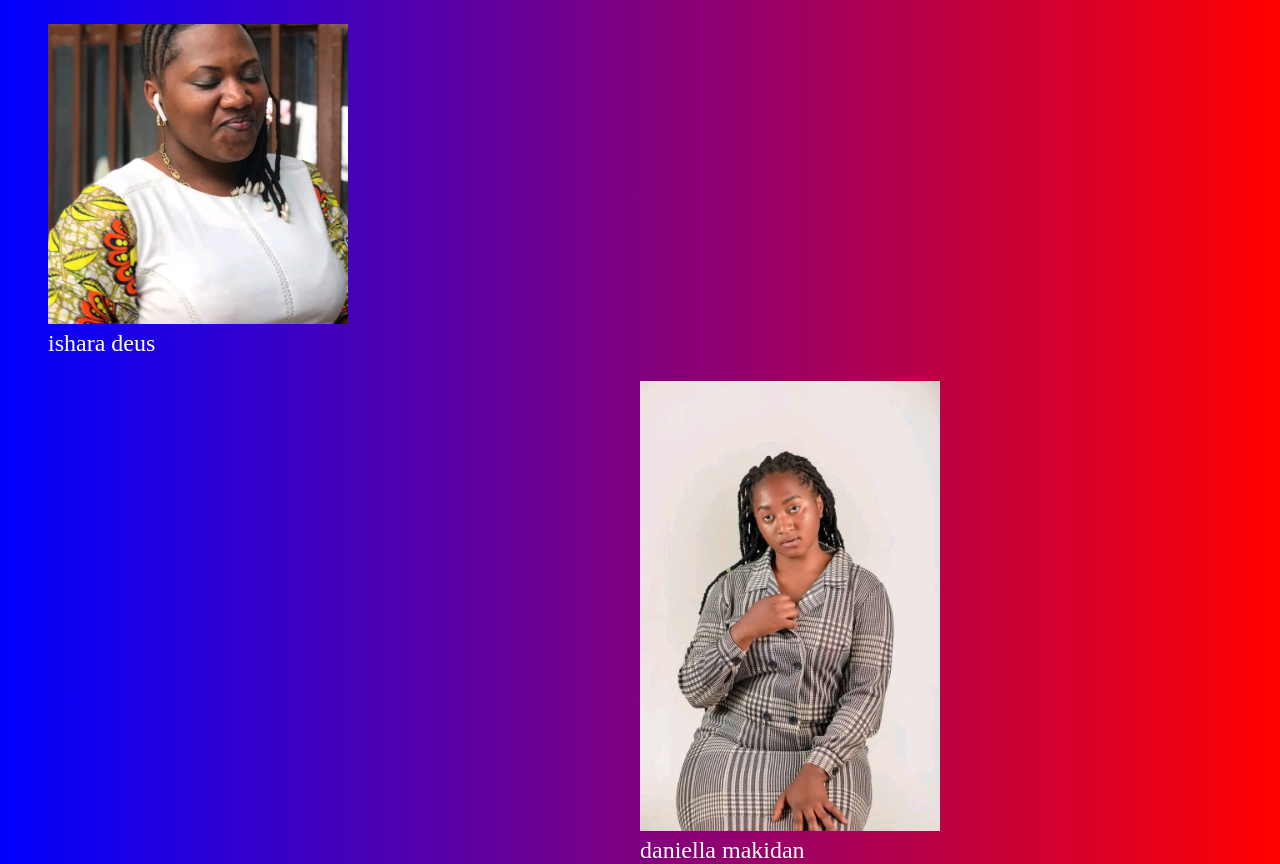
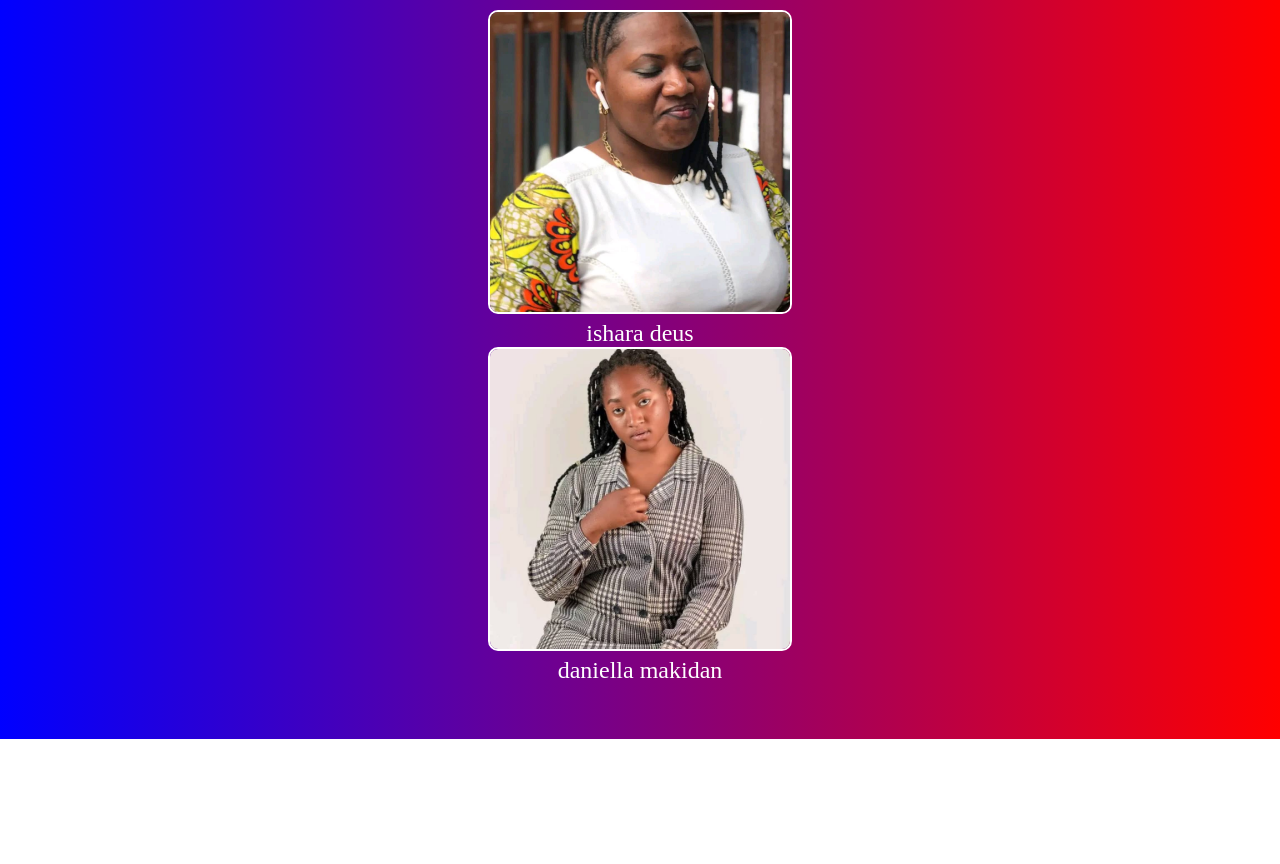
Before and after one commit to goffart-web/GOFFART_MIDSEMESTER, a plain HTML site: page gallery.html in a window 1280 px wide. Shown: the part 61-925 px from the top of the page. After the commit the page ends 800 px from the top, so only its background shows below. Drawn offline with Linux system fonts and the light colour scheme.

Commit message:
Update gallery.html

```diff
--- a/gallery.html
+++ b/gallery.html
@@ -11,11 +11,21 @@
         color: white;
         font-size: x-large;
         }
-        .container2{
-            float: right;
+        img{
             width: 50%;
+            border: 2px solid white;
+            border-radius: 10px;
+            height: 300px;
+            width: 300px;
+            display:inline;
+            position:relative;
+            object-fit:cover;
+            overflow:hidden;
+            gap:20px;
         }
-
+        main{
+            text-align:center;
+        }
 
     </style>
 </head>
@@ -27,21 +37,11 @@
            <a href="about.html">about us</a>
         </nav>
        </header>
-       <main><div class="container">
-        <figure class="ishara">
-            <div class="container1">
+       <main>
                 <img src="images/ishara.jpg" alt="" height="300px">
                 <figcaption class="ishara">ishara deus</figcaption>
-            </div>
-       </figure>
-        <figure class="makidan">
-            <div class="container2">
                 <img src="images/daniella.jpg" alt="" height=" 450px">
                 <figcaption class="daniella"> daniella makidan</figcaption>
-            </div>
-        </figure>
-
-        </div>
        </main>
 </body>
 </html>
```
